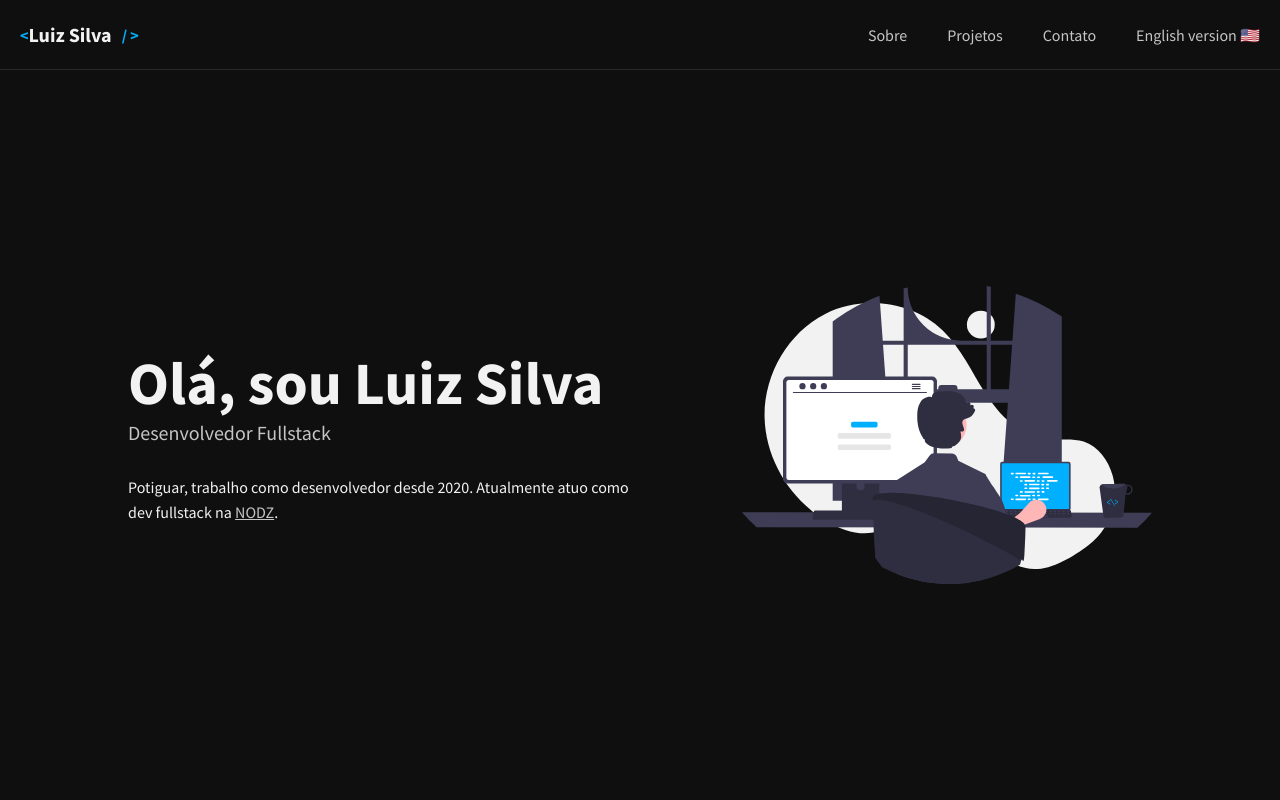
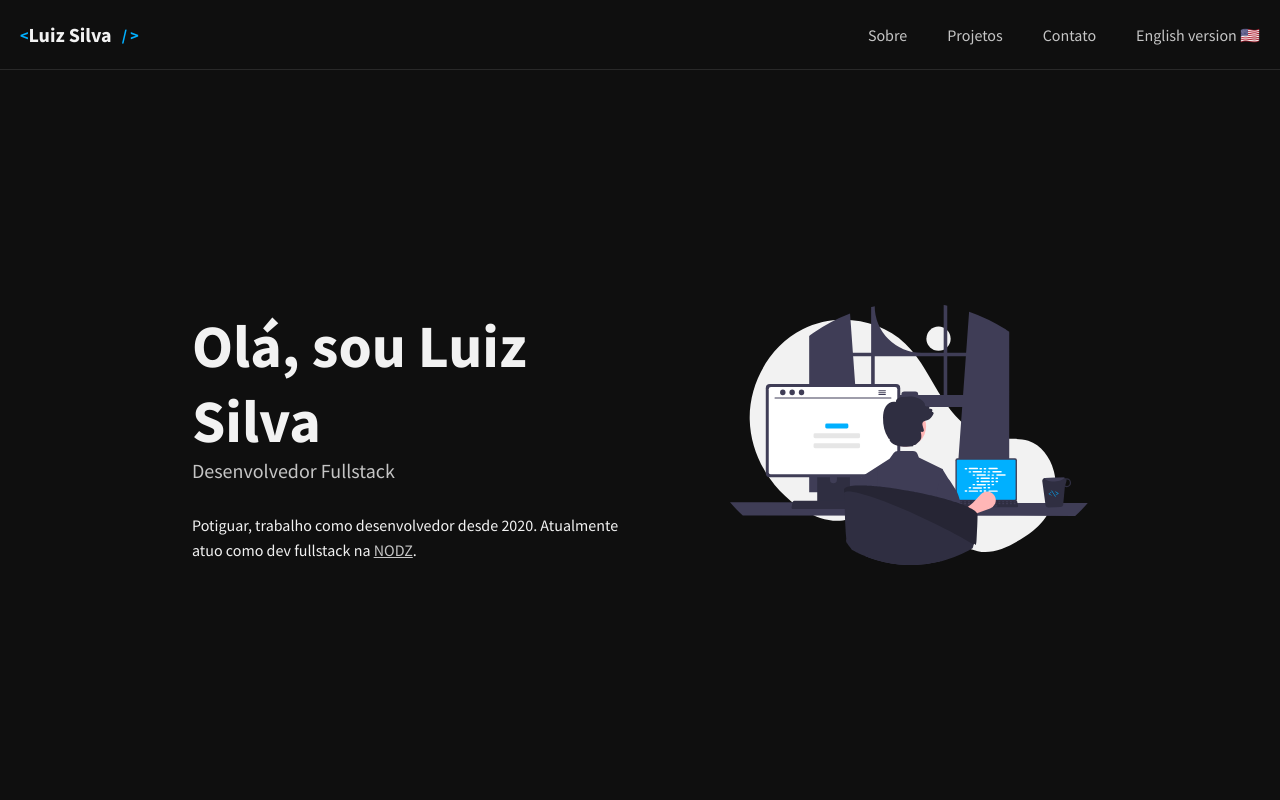
Before and after one commit to lu1zf/lu1zf.github.io, a React (Create React App) app: page / in a window 1280 px wide. Shown: the top 800 px of the page. Built offline with nearby package versions, Linux system fonts and the light colour scheme.

Commit message:
feat: Updates section container width

```diff
--- a/src/global.css
+++ b/src/global.css
@@ -29,7 +29,7 @@ html {
 
   --transition: .4s all;
 
-  --section-container-max-width: 80vw;
+  --section-container-max-width: 70vw;
 }
 
 body {
@@ -74,6 +74,10 @@ a:hover {
 
 /* 1200px / 16px = 75em */
 @media (max-width: 75em) {
+  :root {
+    --section-container-max-width: 80vw;
+  }
+
   html {
     font-size: 60%;
   }
@@ -92,3 +96,10 @@ a:hover {
     font-size: 55%;
   }
 }
+
+/* 1920 / 16px = 120em */
+@media (min-width: 120em) {
+  :root {
+    --section-container-max-width: 50vw;
+  }
+}
```
